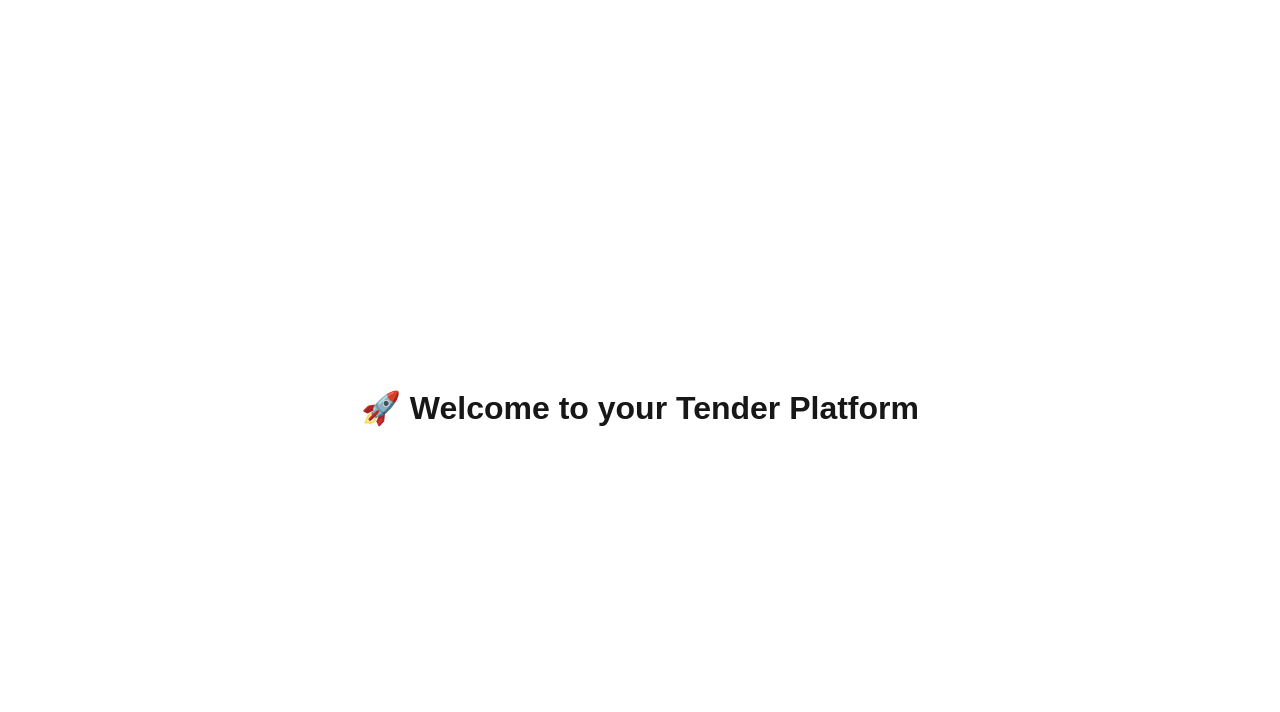
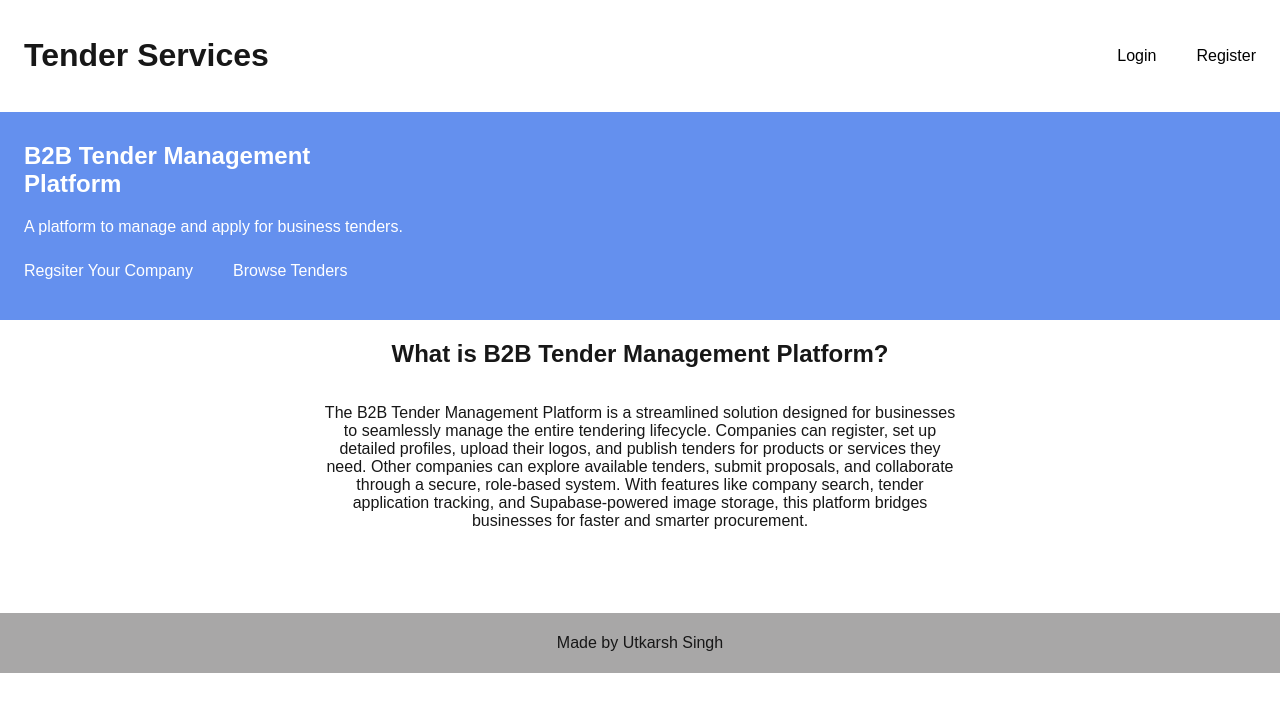
Before and after one commit to utkarshh1506/B2B-tender-management, a Next.js app in the folder frontend/: page / in a window 1280 px wide. Shown: the top 712 px of the page. Built offline with nearby package versions, Linux system fonts and the light colour scheme.

Commit message:
landing page done

```diff
--- a/frontend/src/app/globals.css
+++ b/frontend/src/app/globals.css
@@ -19,7 +19,7 @@
 }
 
 body {
-  background: var(--background);
-  color: var(--foreground);
+  background: #ffffff;
+  color: #171717;
   font-family: Arial, Helvetica, sans-serif;
 }
--- /dev/null
+++ b/frontend/src/app/page.css
@@ -0,0 +1,71 @@
+body{
+    margin: 0px;
+    height: 100%;
+    padding: 0px;
+    font-family: Arial, Helvetica, sans-serif;
+}
+
+main{
+    min-height: 100%;
+    display: flex;
+    flex-direction:column ;
+}
+
+header{
+    display: flex;
+    justify-content: space-between;
+    align-items: center;
+    padding: 16px 24px;
+}
+
+header a{
+    margin-left: 40px;
+    text-decoration: none;
+    color: black;
+}
+
+header a:hover{
+    color: #2563eb;
+}
+
+.hero{
+    background-color:#6490ee;
+    color: white;
+    padding: 10px 24px 40px;
+}
+
+.hero h1{
+    display: flex;
+    flex-direction: column;
+}
+
+.hero a{
+    margin-right: 40px;
+    padding-bottom: 40px;
+    text-decoration: none;
+    color: white;
+}
+.hero p{
+    padding-bottom: 10px;
+}
+
+.info{
+    display: flex;
+    flex-direction: column;
+    justify-content: center;
+    align-items: center;
+}
+.info p{
+    width: 50%;
+    text-align: center;
+    align-items: center;
+    margin-bottom: 83px;
+}
+
+footer{
+    margin-top: auto;
+    text-align: center;
+    background-color: #625f5f8c;
+    padding:5px;
+
+}
--- a/frontend/src/app/page.tsx
+++ b/frontend/src/app/page.tsx
@@ -1,9 +1,41 @@
+'use client'
+
+import '../app/page.css'
 
 
 export default function Home() {
   return (
-    <main className="min-h-screen flex items-center justify-center bg-white text-gray-800">
-      <h1 className="text-4xl font-bold">🚀 Welcome to your Tender Platform</h1>
+    <main>
+      <header>
+      <h1>Tender Services</h1>
+      <div className='header'>
+        <a href="/login">
+          Login
+        </a>
+        <a href="/signup">
+          Register
+        </a>
+
+      </div>
+      </header>
+      <section className='hero'>
+        <h1 ><span>B2B Tender Management</span> Platform</h1>
+        <p>A platform to manage and apply for business tenders.</p>
+        <div className="hero-buttons">
+          <a href="" className='btn-primary'>Regsiter Your Company</a>
+          <a href="" className='btn-outline'>Browse Tenders</a>
+        </div>
+      </section>
+      <section className="info">
+        <h1>What is B2B Tender Management Platform?</h1>
+        <p>
+          The B2B Tender Management Platform is a streamlined solution designed for businesses to seamlessly manage the entire tendering lifecycle. Companies can register, set up detailed profiles, upload their logos, and publish tenders for products or services they need. Other companies can explore available tenders, submit proposals, and collaborate through a secure, role-based system. With features like company search, tender application tracking, and Supabase-powered image storage, this platform bridges businesses for faster and smarter procurement.
+        </p>
+      </section>
+      <footer>
+        <p>Made by Utkarsh Singh</p>
+      </footer>
     </main>
+
   )
 }
```
